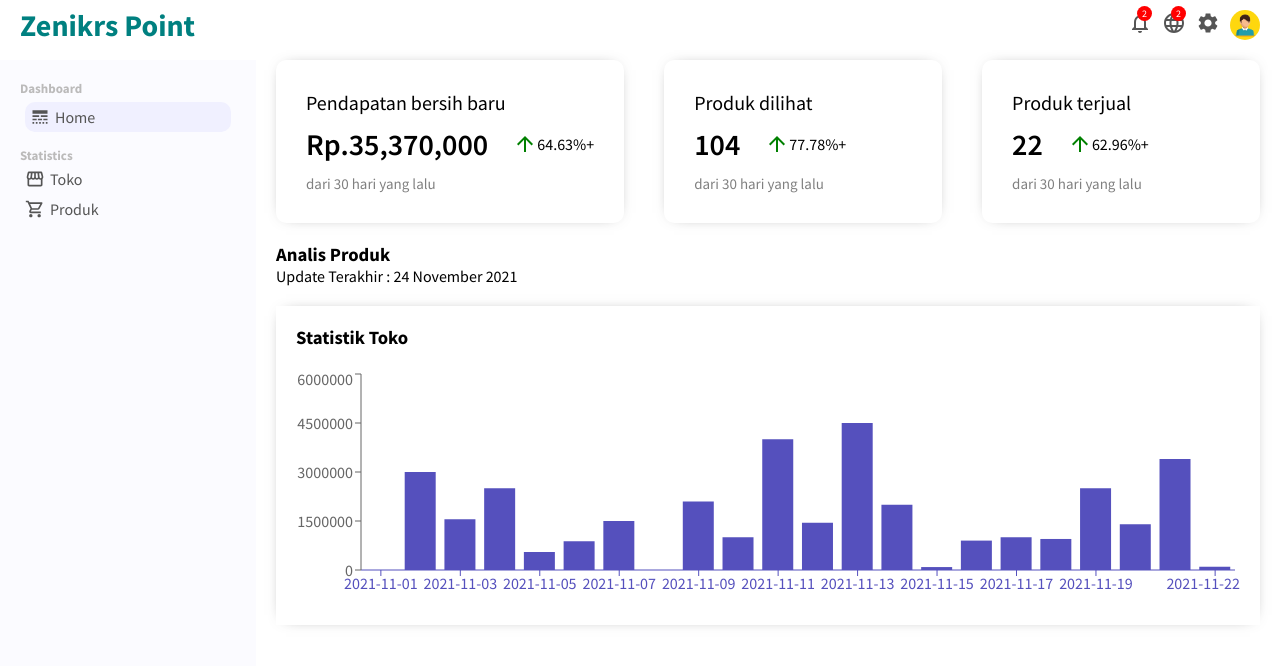
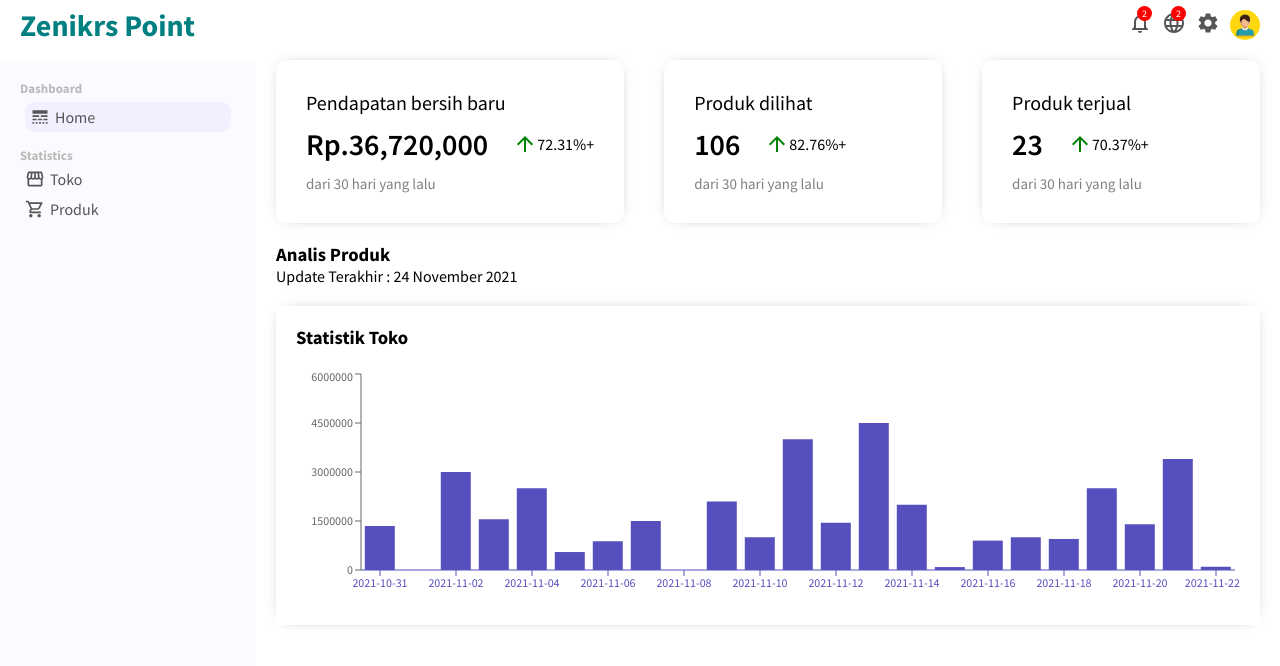
Before and after one commit to zoelfantastic/zenikrs_dashboard, a React (Create React App) app: page / in a window 1280 px wide. Shown: the top 666 px of the page. Built offline with nearby package versions, Linux system fonts and the light colour scheme.

Commit message:
add craco

```diff
--- /dev/null
+++ b/craco.config.js
@@ -0,0 +1,13 @@
+const path = require(`path`);
+
+module.exports = {
+    webpack: {
+        alias: {
+            src: path.resolve(__dirname, 'src'),
+            assets: path.resolve(__dirname, 'src/assets'),
+            pages: path.resolve(__dirname, 'src/pages'),
+            components: path.resolve(__dirname, 'src/components'),
+            utils : path.resolve(__dirname, 'src/utils')
+        }
+    }
+}
--- a/src/components/chart/Chart.jsx
+++ b/src/components/chart/Chart.jsx
@@ -14,11 +14,19 @@ export default function Chart({ title, data, dataKeys, grid }) {
     <div className="chart">
       <h3 className="chartTitle">{title}</h3>
       <ResponsiveContainer width="100%" aspect={4 / 1}>
-        <BarChart  data={data}>
-          <XAxis dataKey={dataKeys.dataKeyX}  stroke="#5550bd" />
-          <YAxis dataKey={dataKeys.dataKeyY}/>
+        <BarChart data={data}>
+          <XAxis
+            dataKey={dataKeys.dataKeyX}
+            tick={{ fontSize: 12 }}
+            stroke="#5550bd"
+          />
+          <YAxis dataKey={dataKeys.dataKeyY} tick={{ fontSize: 12 }} />
           {/* <Line  dataKey="penjualan" stroke="#5550bd" /> */}
-          <Bar dataKey={dataKeys.dataKeyBar} fill="#5550bd" />
+          <Bar
+            dataKey={dataKeys.dataKeyBar}
+            tick={{ fontSize: 12 }}
+            fill="#5550bd"
+          />
           <Tooltip />
           {/* {grid && <CartesianGrid stroke="#e0dfdf" strokeDasharray="5 5" />} */}
         </BarChart>
--- a/src/components/featuredinfo/FeaturedInfo.jsx
+++ b/src/components/featuredinfo/FeaturedInfo.jsx
@@ -1,6 +1,7 @@
 import React, { Component } from "react";
 import "./featuredinfo.css";
 import { ArrowDownward, ArrowUpward } from "@mui/icons-material/";
+import { numberWithCommas } from "utils/Utils";
 
 export default class FeaturedInfo extends Component {
   getSignArrow(percentageValue) {
@@ -13,10 +14,6 @@ export default class FeaturedInfo extends Component {
 
   getPlusMinusSign(percentageValue) {
     return percentageValue >= 0 ? "+" : "-";
-  }
-
-  numberWithCommas(num) {
-    return num.toString().replace(/\B(?=(\d{3})+(?!\d))/g, ",");
   }
 
   render() {
@@ -51,7 +48,7 @@ export default class FeaturedInfo extends Component {
           <div className="featuredMoneyContainer">
             <span className="featuredMoney">
               {selectedData
-                ? `Rp.${this.numberWithCommas(selectedData.total)}`
+                ? `Rp.${numberWithCommas(selectedData.total)}`
                 : "0"}
             </span>
             <span className="featuredMoneyRate">
--- a/src/components/topbar/Topbar.jsx
+++ b/src/components/topbar/Topbar.jsx
@@ -1,6 +1,6 @@
 import React from "react";
 import "./topbar.css";
-import logo from  "./../../assets/avatar.jpg";
+import logo from  "assets/avatar.jpg";
 import { NotificationsNone, Language, Settings }  from "@mui/icons-material";
 
 export default function Topbar() {
--- a/src/dummyData.js
+++ b/src/dummyData.js
@@ -193,7 +193,7 @@ export const dataHistori = [
     penjualan: 3000000,
   },
   {
-    tgl: "2021-10-05",
+    tgl: "2021-10-31",
     jml: 2,
     terjual: 2,
     penjualan: 1350000,
--- a/src/pages/home/Home.jsx
+++ b/src/pages/home/Home.jsx
@@ -1,9 +1,15 @@
 import React, { Component } from "react";
-import Chart from "../../components/chart/Chart";
-import FeaturedInfo from "../../components/featuredinfo/FeaturedInfo";
+import Chart from "components/chart/Chart";
+import FeaturedInfo from "components/featuredinfo/FeaturedInfo";
 import "./home.css";
-import {  dataHistori } from "../../dummyData";
+import { dataHistori } from "src/dummyData";
 import moment from "moment";
+import {
+  getMonthEarlier,
+  getFilteredDataByMonth,
+  getPercentageData,
+  formatDate,
+} from "../../utils/Utils";
 
 export default class Home extends Component {
   constructor(props) {
@@ -16,8 +22,8 @@ export default class Home extends Component {
     this.titleWidget = {
       title1: "Pendapatan bersih baru",
       title2: "Produk dilihat",
-      title3: "Produk terjual"
-    }
+      title3: "Produk terjual",
+    };
 
     this.state = {
       dataKeys: {
@@ -35,28 +41,13 @@ export default class Home extends Component {
   }
 
   getdataHistoriSebulan() {
-    let oneMonthBefore = moment().subtract(1, "months").format("YYYY-MM-DD");
-    let twoMonthBefore = moment().subtract(2, "months").format("YYYY-MM-DD");
-    let current = moment().format("YYYY-MM-DD");
-    if (dataHistori.length > 0) {
-      const filtered = dataHistori.filter((p) => {
-        let compareDate = moment(p.tgl).format("YYYY-MM-DD");
-        return moment(compareDate).isBetween(oneMonthBefore, current);
-      });
-
-      const filtered2Months = dataHistori.filter((p) => {
-        let compareDate = moment(p.tgl).format("YYYY-MM-DD");
-        return moment(compareDate).isBetween(twoMonthBefore, oneMonthBefore);
-      });
-
-      let totalBefore = 0;
-      let viewedBefore = 0;
-      let terjualBefore = filtered2Months.length;
-      for (let f in filtered2Months) {
-        totalBefore += filtered[f].penjualan;
-        viewedBefore += filtered[f].jml;
-      }
-
+    let current = formatDate(moment(), "YYYY-MM-DD");
+    let oneMonthEarlier = formatDate(getMonthEarlier(current, 1), "YYYY-MM-DD");
+    let filtered = getFilteredDataByMonth(
+      dataHistori,
+      oneMonthEarlier,
+      current
+    );
     let total = 0;
     let viewed = 0;
     let terjual = filtered.length;
@@ -65,15 +56,24 @@ export default class Home extends Component {
       viewed += filtered[f].jml;
     }
 
-      let totalTwoMonths = totalBefore + total;
-      let totalViewedTwoMonths = viewedBefore + viewed;
-      let terjualTwoMonths = terjualBefore + terjual;
+    let twoMonthBefore = formatDate(getMonthEarlier(current, 2), "YYYY-MM-DD");
+    let twoMonthData = getFilteredDataByMonth(
+      dataHistori,
+      twoMonthBefore,
+      oneMonthEarlier
+    );
 
-      let percentageTotal = ((total - totalBefore) / totalTwoMonths) * 100;
-      let percentageViewed =
-        ((viewed - viewedBefore) / totalViewedTwoMonths) * 100;
-      let percentageTerjual =
-        ((terjual - terjualBefore) / terjualTwoMonths) * 100;
+    let totalBefore = 0;
+    let viewedBefore = 0;
+    let terjualBefore = twoMonthData.length;
+    for (let f in twoMonthData) {
+      totalBefore += filtered[f].penjualan;
+      viewedBefore += filtered[f].jml;
+    }
+
+    let percentageTotal = getPercentageData(total, totalBefore);
+    let percentageViewed = getPercentageData(viewed, viewedBefore);
+    let percentageTerjual = getPercentageData(terjual, terjualBefore);
 
     this.setState({
       dataChart: filtered,
@@ -86,7 +86,6 @@ export default class Home extends Component {
         percentageTerjual: percentageTerjual,
       },
     });
-    }
   }
 
   handleClick = (data) => {
--- a/src/pages/store/Store.jsx
+++ b/src/pages/store/Store.jsx
@@ -3,7 +3,7 @@ import { Box } from "@mui/system";
 import React, { Component } from "react";
 import "./store.css";
 import moment from "moment";
-import FeaturedInfo from "../../components/featuredinfo/FeaturedInfo";
+import FeaturedInfo from "components/featuredinfo/FeaturedInfo";
 
 export default class Store extends Component {
   constructor(props) {
--- a/src/utils/Utils.js
+++ b/src/utils/Utils.js
@@ -13,14 +13,19 @@ export const getMonthEarlier = (date, x) => {
 };
 
 export const getFilteredDataByMonth = (data, startDate, endDate) => {
-  data.filter((f) => {
-    let comparedData = moment(data.tgl);
+  let result = data.filter((f) => {
+    let comparedData = moment(f.tgl);
     return dateIsBetween(comparedData, startDate, endDate);
   });
+  return result;
 };
 
-export const getDataLast30Days = () => {
-    if (data.length > 0) {
+export const getPercentageData = (xCurrent, xBefore) => {
+  let sumTotal = xCurrent + xBefore;
+  let diffTotal = xCurrent - xBefore
+  return (diffTotal/sumTotal) * 100;
+};
 
-    }
+export const numberWithCommas= (num) => {
+  return num.toString().replace(/\B(?=(\d{3})+(?!\d))/g, ",");
 }
```
Also changed, not shown: package.json (+4 -3 lines), src/App.js (+5 -5 lines), 1 other file (tests, documents, lock files or other folders). Lines whose indentation alone changed are shown as unchanged.
